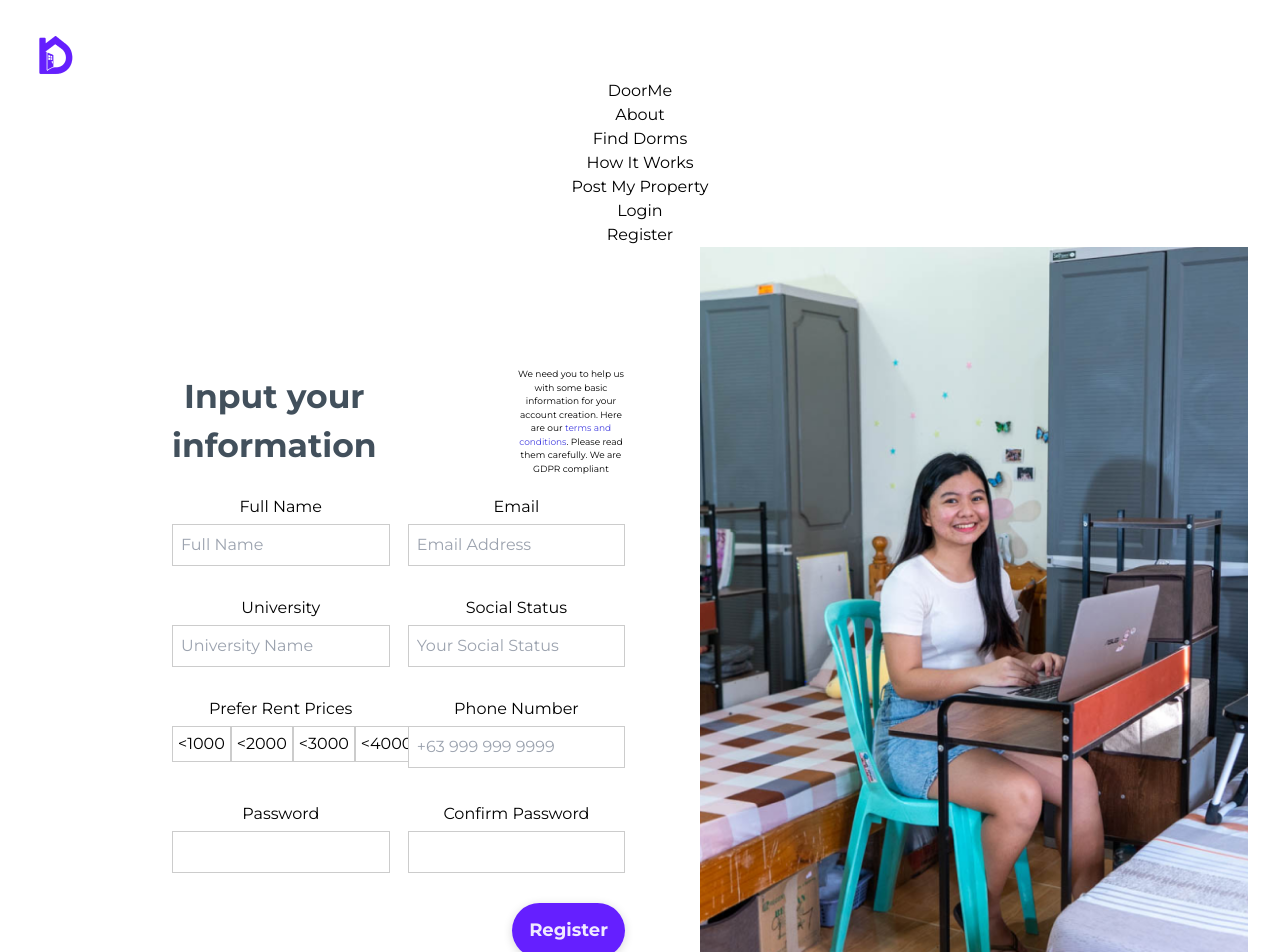
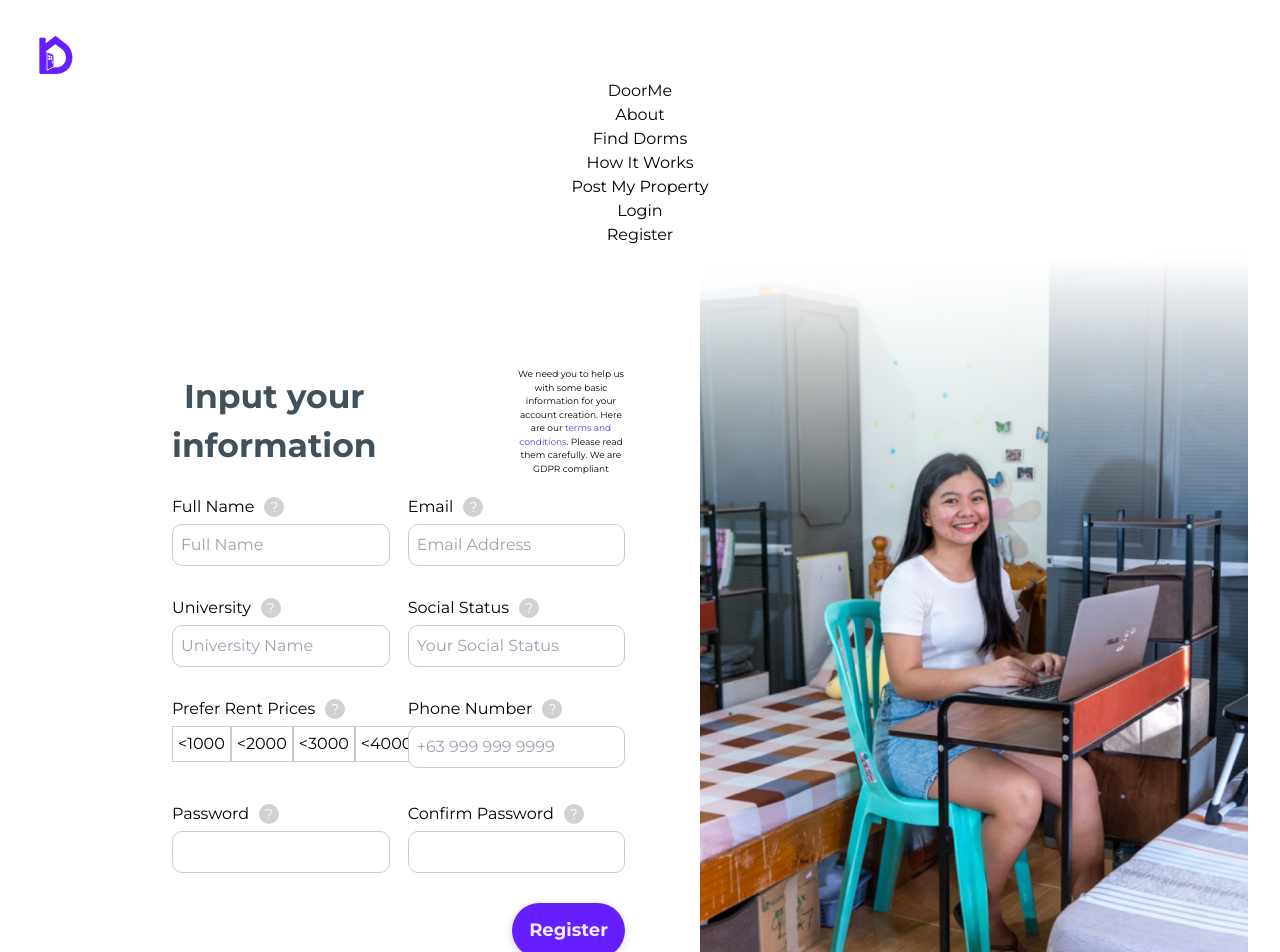
Before and after one commit to jaypeepeep/DoorMe, a React (Vite) app: page /Register in a window 1280 px wide. Shown: the top 952 px of the page. Built offline with nearby package versions, Linux system fonts and the light colour scheme.

Commit message:
register done

```diff
--- a/src/pages/register/Register.css
+++ b/src/pages/register/Register.css
@@ -19,7 +19,7 @@
 .register-bg {
     width: 50%;
     height: 100vh;
-    background-image: url('../../assets/register_bg_img.png');
+    background-image: url('../../assets/backgroundRegister.png');
     background-size: cover;
     background-position: center;
 }
@@ -50,8 +50,52 @@
 }
 
 .register-content .form-row label {
-  display: block;
+  display: flex;
+  align-items: center;
   margin-bottom: 5px;
+}
+
+.required-tooltip {
+  display: inline-block;
+  width: 20px;
+  height: 20px;
+  background-color: #D1D1D1;
+  color: #fff;
+  text-align: center;
+  border-radius: 50%;
+  cursor: pointer;
+  margin-left: 10px;
+  font-size: 14px;
+  line-height: 20px;
+  position: relative;
+}
+
+.required-tooltip::after {
+  content: "This field is required.";
+  visibility: hidden;
+  width: 200px;
+  background-color: #555;
+  color: #fff;
+  text-align: center;
+  border-radius: 6px;
+  padding: 5px;
+  position: absolute;
+  z-index: 1;
+  bottom: 125%;
+  left: 50%;
+  margin-left: -100px;
+  opacity: 0;
+  transition: opacity 0.3s;
+}
+
+.required-tooltip:hover::after {
+  visibility: visible;
+  opacity: 1;
+}
+
+.required-tooltip.active::after {
+  visibility: visible;
+  opacity: 1;
 }
 
 .register-content .form-row .input-container {
@@ -70,6 +114,7 @@
   width: 100%;
   padding: 8px;
   border: 1px solid #ccc;
+  border-radius: 10px;
   margin-bottom: 10px;
 }
 
@@ -79,20 +124,24 @@
   margin-bottom: 20px;
 }
 
-.register-content .price-range-container div {
+.register-content .price-option {
   flex-basis: 24%;
   padding: 5px;
   cursor: pointer;
   border: 1px solid #ccc;
-  margin-bottom: 0;
   text-align: center;
 }
 
-.register-content .price-range-container div p {
+.register-content .price-option.selected {
+  background-color: #4743E0;
+  color: #fff;
+}
+
+.register-content .price-option p {
   margin: 0;
 }
 
-.register-content .price-range-container div:hover {
+.register-content .price-option:hover {
   background-color: #f0f0f0;
 }
 
--- a/src/pages/register/Register.jsx
+++ b/src/pages/register/Register.jsx
@@ -1,82 +1,202 @@
-import React from 'react';
+import React, { useState } from 'react';
+import { useNavigate } from 'react-router-dom';
 import "./Register.css";
 import Header from "../../components/header/Header";
 import Footer from "../../components/footer/Footer";
 import Shadow from "../../assets/shadow-above.png";
 
 const Register = () => {
+  const [form, setForm] = useState({
+    fullName: '',
+    email: '',
+    university: '',
+    socialStatus: '',
+    rentPrice: '',
+    phoneNumber: '',
+    password: '',
+    confirmPassword: ''
+  });
+
+  const [touched, setTouched] = useState({});
+  const [showTooltip, setShowTooltip] = useState(false);
+  const [passwordMismatch, setPasswordMismatch] = useState(false);
+  const navigate = useNavigate();
+
+  const handleChange = (e) => {
+    const { name, value } = e.target;
+    setForm(prevForm => ({
+      ...prevForm,
+      [name]: value
+    }));
+    setTouched(prevTouched => ({
+      ...prevTouched,
+      [name]: true
+    }));
+  };
+
+  const handleRentPriceClick = (price) => {
+    setForm(prevForm => ({
+      ...prevForm,
+      rentPrice: price
+    }));
+    setTouched(prevTouched => ({
+      ...prevTouched,
+      rentPrice: true
+    }));
+  };
+
+  const handleSubmit = (e) => {
+    e.preventDefault();
+
+    const allFieldsFilled = Object.keys(form).every(key => form[key]);
+    const passwordsMatch = form.password === form.confirmPassword;
+
+    if (!allFieldsFilled || !passwordsMatch) {
+      setShowTooltip(true);
+      setPasswordMismatch(!passwordsMatch);
+    } else {
+      setShowTooltip(false);
+      setPasswordMismatch(false);
+      navigate('/success');
+    }
+  };
+
+  const renderTooltip = (field) => {
+    return (
+      showTooltip && !form[field] && touched[field] ? (
+        <span className="required-tooltip active">?</span>
+      ) : (
+        <span className="required-tooltip">?</span>
+      )
+    );
+  };
+
   return (
     <div className="register-container">
       <div className="register-content">
         <div className="shadow-above"></div>
-
         <div className="header-container">
           <h1>Input your information</h1>
           <p className="header-p">We need you to help us with some basic information for your account creation. Here are our <span style={{color: "#4743E0"}}>terms and conditions</span>. Please read them carefully. We are GDPR compliant</p>
         </div>
-
+        <form onSubmit={handleSubmit}>
           <div className="form-row">
             <div className="input-container">
-                    <label>Full Name</label>
-                    <input type="text" placeholder="Full Name" className="full-name-input" required/>
+              <label>Full Name {renderTooltip('fullName')}</label>
+              <input
+                type="text"
+                name="fullName"
+                placeholder="Full Name"
+                className="full-name-input"
+                value={form.fullName}
+                onChange={handleChange}
+                required
+              />
             </div>
             <div className="input-container">
-                    <label>Email</label>
-                    <input type="email" placeholder="Email Address" className="email-input" required />
+              <label>Email {renderTooltip('email')}</label>
+              <input
+                type="email"
+                name="email"
+                placeholder="Email Address"
+                className="email-input"
+                value={form.email}
+                onChange={handleChange}
+                required
+              />
             </div>
           </div>
 
           <div className="form-row">
             <div className="input-container">
-                    <label>University</label>
-                    <input type="text" placeholder="University Name" className="university-input" required/>
+              <label>University {renderTooltip('university')}</label>
+              <input
+                type="text"
+                name="university"
+                placeholder="University Name"
+                className="university-input"
+                value={form.university}
+                onChange={handleChange}
+                required
+              />
             </div>
             <div className="input-container">
-                    <label>Social Status</label>
-                    <input type="text" placeholder="Your Social Status" className="social-status-input" required/>
+              <label>Social Status {renderTooltip('socialStatus')}</label>
+              <input
+                type="text"
+                name="socialStatus"
+                placeholder="Your Social Status"
+                className="social-status-input"
+                value={form.socialStatus}
+                onChange={handleChange}
+                required
+              />
             </div>
           </div>
 
           <div className="form-row">
             <div className="input-container">
-                    <label>Prefer Rent Prices</label>
+              <label>Prefer Rent Prices {renderTooltip('rentPrice')}</label>
               <div className="price-range-container">
-                        <div className="price-1000">
-                            <p>&lt;1000</p>
+                {['<1000', '<2000', '<3000', '<4000'].map(price => (
+                  <div
+                    key={price}
+                    className={`price-option ${form.rentPrice === price ? 'selected' : ''}`}
+                    onClick={() => handleRentPriceClick(price)}
+                  >
+                    <p>{price}</p>
                   </div>
-                        <div className="price-2000">
-                            <p>&lt;2000</p>
-                        </div>
-                        <div className="price-3000">
-                            <p>&lt;3000</p>
-                        </div>
-                        <div className="price-4000">
-                            <p>&lt;4000</p>
-                        </div>
+                ))}
               </div>
             </div>
             <div className="input-container">
-                    <label>Phone Number</label>
-                    <input type="tel" placeholder="+63 999 999 9999" className="phone-number-input" pattern="\+63 [0-9]{3} [0-9]{3} [0-9]{4}" required/>
+              <label>Phone Number {renderTooltip('phoneNumber')}</label>
+              <input
+                type="tel"
+                name="phoneNumber"
+                placeholder="+63 999 999 9999"
+                className="phone-number-input"
+                pattern="\+63 [0-9]{3} [0-9]{3} [0-9]{4}"
+                value={form.phoneNumber}
+                onChange={handleChange}
+                required
+              />
             </div>
           </div>
 
           <div className="form-row">
             <div className="input-container">
-                    <label>Password</label>
-                    <input type="password" className="password-input" required/>
+              <label>Password {renderTooltip('password')}</label>
+              <input
+                type="password"
+                name="password"
+                className="password-input"
+                value={form.password}
+                onChange={handleChange}
+                required
+              />
             </div>
             <div className="input-container">
-                    <label>Confirm Password</label>
-                    <input type="password" className="password-input" required/>
+              <label>Confirm Password {renderTooltip('confirmPassword')}</label>
+              <input
+                type="password"
+                name="confirmPassword"
+                className="password-input"
+                value={form.confirmPassword}
+                onChange={handleChange}
+                required
+              />
+              {passwordMismatch && touched.confirmPassword && (
+                <span className="password-mismatch-tooltip">Passwords do not match.</span>
+              )}
             </div>
           </div>
 
           <div className="button-container">
-                <button className="register-button">Register</button>
+            <button type="submit" className="register-button">Register</button>
           </div>
+        </form>
       </div>
-
       <div className="register-bg"></div>
     </div>
   );
```
Also changed, not shown: src/assets/backgroundRegister.png (added), src/assets/register_bg_img.png (deleted). Lines whose indentation alone changed are shown as unchanged.
